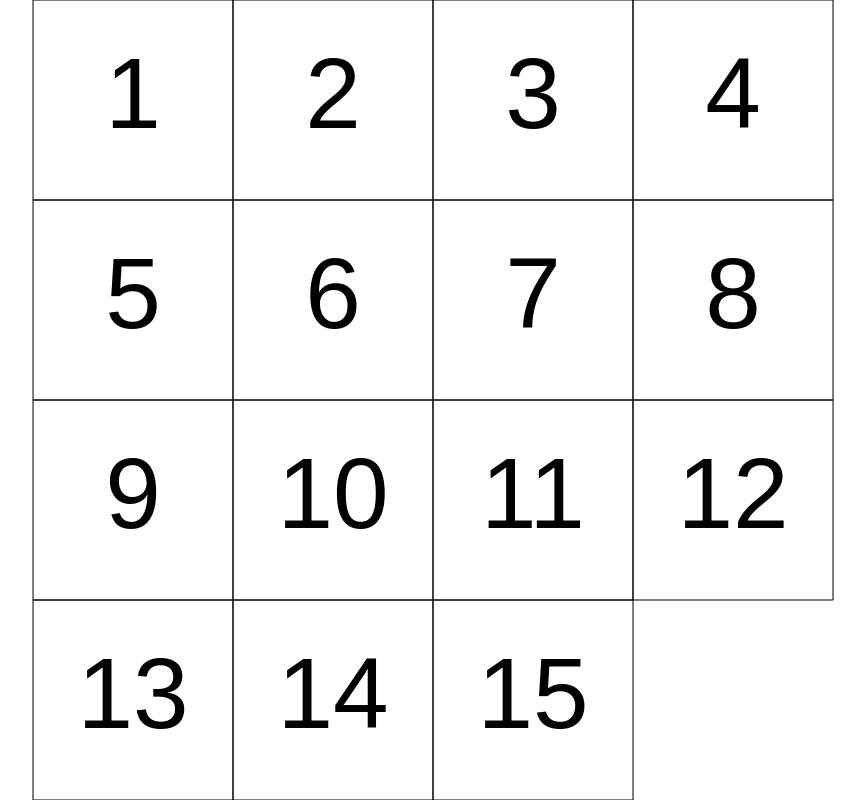
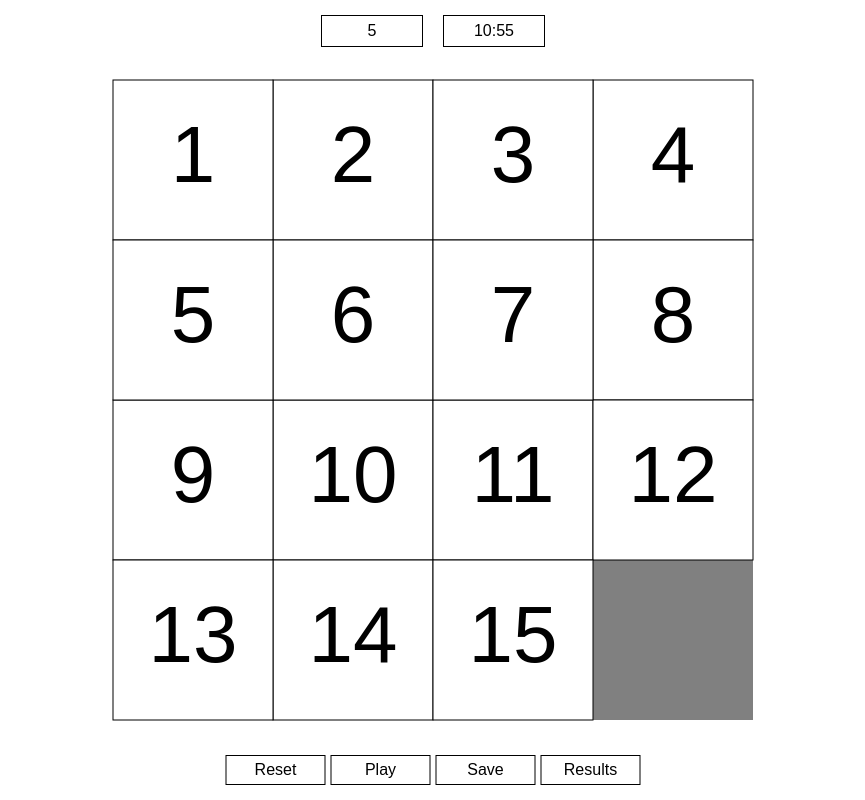
Before and after one commit to pavelgorbach/n-puzzle, a website built with webpack: page gem-puzzle/index.html in a window 1280 px wide. Shown: the whole page, without its empty margins (207-1072 px from the left). Built offline with nearby package versions, Linux system fonts and the light colour scheme.

Commit message:
feat: add Display and Controls

```diff
--- a/gem-puzzle/index.html
+++ b/gem-puzzle/index.html
@@ -8,6 +8,5 @@
   </head>
 
   <body>
-    <div id="root"></div>
   </body>
 </html>
--- a/gem-puzzle/src/index.ts
+++ b/gem-puzzle/src/index.ts
@@ -5,11 +5,10 @@ import Puzzle from './puzzle'
 
 import './style.css'
 
-const rootElement = document.getElementById('root')
+const rootElement = document.createElement('div')
+rootElement.id = 'root'
 
-if(rootElement === null) {
-  throw new Error('cannot find rootElement')
-}
+document.body.append(rootElement)
 
 const initialState = GameProgressLocalStorage.readState() || undefined
 
--- a/gem-puzzle/src/puzzle.ts
+++ b/gem-puzzle/src/puzzle.ts
@@ -5,9 +5,6 @@ import GameProgressLocalStorage from './localStorage'
 import TileComponent from './tile'
 
 type Options = Readonly<{
-  canvasStylePosition: string
-  canvasStyleWidth: string
-  canvasStyleHeight: string
   tileBorderWidth: number
   defaultTileStrokeColor: string
   tileTextAlign: CanvasTextAlign
@@ -15,50 +12,78 @@ type Options = Readonly<{
 }>
 
 export const DEFAULT_OPTIONS: Options = {
-  canvasStylePosition: 'relative',
-  canvasStyleWidth: '100%',
-  canvasStyleHeight: '100%',
   tileBorderWidth: 1,
   defaultTileStrokeColor: 'black',
   tileTextAlign: "center",
   tileTextBaseLine: "middle"
 }
+
+const INITIAL_STATE: I.LocalStorageState = {
+  moves: 0,
+  time: 0,
+  paused: true,
+  tiles: [],
+  tileMatrix: 4,
+  unoccupiedPosition: { x: 3, y: 3 }
+}
 export default class Puzzle {
   private state: I.PuzzleState
 
+  private rootEl: HTMLElement
+  private displayEl: HTMLElement
   private canvasEl: HTMLCanvasElement
+  private controlsEl: HTMLElement
+
   private ctx: CanvasRenderingContext2D
   private canvasDims: I.CanvasDims
 
-  constructor(
-    rootEl: HTMLElement,
-    initialState: I.LocalStorageState = {
-      moves: 0,
-      time: 0,
-      paused: true,
-      tiles: [],
-      tileMatrix: 4,
-      unoccupiedPosition: { x: 3, y: 3 }
-    },
-    options: Options = DEFAULT_OPTIONS,
-  ) {
+  constructor(rootEl: HTMLElement, initialState = INITIAL_STATE, options: Options = DEFAULT_OPTIONS) {
+    this.rootEl = rootEl
+
+    const display = document.createElement('div')
+    display.classList.add('display')
+
+    const counter = document.createElement('div')
+    counter.classList.add('counter')
+    counter.innerText = '5'
+
+    const timer = document.createElement('div')
+    timer.classList.add('timer')
+    timer.innerText = '10:55'
+
+    display.append(counter, timer)
+    this.displayEl = display
+
+    const controls = document.createElement('div')
+    controls.classList.add('controls')
+
+    const resetButton = document.createElement('button')
+    resetButton.classList.add('button')
+    resetButton.innerText = 'Reset'
+
+    const playButton = document.createElement('button')
+    playButton.classList.add('button')
+    playButton.innerText = 'Play'
+
+    const saveButton = document.createElement('button')
+    saveButton.classList.add('button')
+    saveButton.innerText = 'Save'
+
+    const resultsButton = document.createElement('button')
+    resultsButton.classList.add('button')
+    resultsButton.innerText = 'Results'
+
+    controls.append(resetButton, playButton, saveButton, resultsButton)
+    this.controlsEl = controls
+
     this.canvasEl = document.createElement('canvas')
-    this.canvasEl.style.position = options.canvasStylePosition
-    this.canvasEl.style.width = options.canvasStyleWidth
-    this.canvasEl.style.height = options.canvasStyleHeight
-
-    rootEl.append(this.canvasEl)
-
-    this.canvasDims = utils.getCanvasDimensions(this.canvasEl)
-    this.canvasEl.width = this.canvasDims.pxWidth
-    this.canvasEl.height = this.canvasDims.pxHeight
+    this.canvasEl.classList.add('canvas')
 
     const canvasContext = this.canvasEl.getContext('2d')
 
     if(canvasContext === null) throw new Error('Cannot get canvas context')
 
     this.ctx = canvasContext
-    this.ctx.scale(this.canvasDims.dpr, this.canvasDims.dpr)
 
     const tiles: Map<I.TileId, TileComponent> = new Map()
 
@@ -142,6 +167,13 @@ export default class Puzzle {
   }
 
   private mount() {
+    this.rootEl.append(this.displayEl, this.canvasEl, this.controlsEl)
+
+    this.canvasDims = utils.getCanvasDimensions(this.canvasEl)
+    this.canvasEl.width = this.canvasDims.pxWidth
+    this.canvasEl.height = this.canvasDims.pxHeight
+    this.ctx.scale(this.canvasDims.dpr, this.canvasDims.dpr)
+
     this.canvasEl.oncontextmenu = () => false
 
     this.render()
@@ -162,14 +194,24 @@ export default class Puzzle {
     requestAnimationFrame(() => {
       this.clear()
 
+      const boardDims = utils.getBoardDimensions({
+        canvasSize: { width: this.canvasDims.cssWidth, height: this.canvasDims.cssHeight },
+        tileMatrix: this.state.tileMatrix,
+      })
+
+      this.ctx.beginPath()
+      this.ctx.fillStyle = 'gray'
+      this.ctx.fillRect(boardDims.x, boardDims.y, boardDims.size, boardDims.size)
+      this.ctx.closePath()
+
       this.state.tiles.forEach((tile) => {
-        const tileDims = utils.getTileDimensions({
-          canvasSize: { width: this.canvasDims.cssWidth, height: this.canvasDims.cssHeight },
-          tileMatrix: this.state.tileMatrix,
-          tilePositionOnBoard: tile.positionOnBoard
+        const tileSize = boardDims.size / this.state.tileMatrix
+
+        tile.updateDimensions({
+          x: boardDims.x + tile.positionOnBoard.x * tileSize,
+          y: boardDims.y + tile.positionOnBoard.y * tileSize,
+          size: boardDims.size / this.state.tileMatrix
         })
-
-        tile.updateDimensions(tileDims)
 
         tile.draw(this.ctx)
       })
--- a/gem-puzzle/src/style.css
+++ b/gem-puzzle/src/style.css
@@ -5,4 +5,52 @@
   width: 100vw;
   height: 100vh;
   z-index: 1;
+  min-width: 400px;
 }
+
+.display {
+  width: 100%;
+  position: absolute;
+  top: 15px;
+  display: flex;
+  column-gap: 20px;
+  row-gap: 15px;
+  justify-content: center;
+}
+
+.counter, .timer {
+  width: 100px;
+  height: 30px;
+  border-radius: 0;
+  border: 1px solid black;
+  display: flex;
+  align-items: center;
+  justify-content: center;
+  font-family: sans-serif;
+}
+
+.canvas {
+  position: relative;
+  width: 100%;
+  height: 100%;
+}
+
+.controls {
+  display: grid;
+  grid-template-columns: repeat(4, auto);
+  column-gap: 5px;
+  position: absolute;
+  left: 50%;
+  transform: translateX(-50%);
+  bottom: 15px;
+}
+
+.button {
+  width: 100px;
+  height: 30px;
+  border-radius: 0;
+  border: 1px solid black;
+  background: none;
+  cursor: pointer;
+  font-family: sans-serif;
+}
--- a/gem-puzzle/src/tile.ts
+++ b/gem-puzzle/src/tile.ts
@@ -38,12 +38,18 @@ export default class TileComponent {
   draw(ctx: CanvasRenderingContext2D) {
     ctx.beginPath()
     ctx.lineWidth = this.borderWidth
-    ctx.strokeStyle = this.strokeColor
     ctx.textAlign = this.textAlign
     ctx.textBaseline = this.textBaseLine
     ctx.font = `${this.size / 2}px Arial`
-    ctx.rect(this.position.x, this.position.y, this.size, this.size)
+
+    ctx.fillStyle = 'white'
+    ctx.fillRect(this.position.x, this.position.y, this.size, this.size)
+
+    ctx.fillStyle = 'black'
     ctx.fillText(`${Number(this.id) + 1}`, this.position.x + (this.size / 2), this.position.y + (this.size / 2))
-    ctx.stroke()
+
+    ctx.strokeStyle = this.strokeColor
+    ctx.strokeRect(this.position.x, this.position.y, this.size, this.size)
+    ctx.closePath()
   }
 }
--- a/gem-puzzle/src/utils.ts
+++ b/gem-puzzle/src/utils.ts
@@ -10,17 +10,16 @@ export function getCanvasDimensions(canvas: HTMLCanvasElement | HTMLElement) {
   return { dpr, cssWidth, cssHeight, pxWidth, pxHeight }
 }
 
-export function getTileDimensions(p: {
+export function getBoardDimensions(p: {
   canvasSize: { width: number, height: number },
-  tilePositionOnBoard: { x: number, y: number},
   tileMatrix: I.TileMatrix
 }) {
-    const min = Math.min(p.canvasSize.width, p.canvasSize.height)
-    const tileSize = min / p.tileMatrix
-    const boardSize = tileSize * p.tileMatrix
-    const x = (p.tilePositionOnBoard.x * tileSize) + ((p.canvasSize.width - boardSize) / 2)
-    const y = (p.tilePositionOnBoard.y * tileSize) + ((p.canvasSize.height - boardSize) / 2)
-    return { x, y, size: tileSize }
+  const min = Math.min(p.canvasSize.width, p.canvasSize.height)
+  const tileSize = min / p.tileMatrix - 40
+  const boardSize = tileSize * p.tileMatrix
+  const x = (p.canvasSize.width - boardSize) / 2
+  const y = (p.canvasSize.height - boardSize) / 2
+  return { x, y, size: boardSize}
 }
 
 export function getIsPointWithinTileArea(p: {
```
